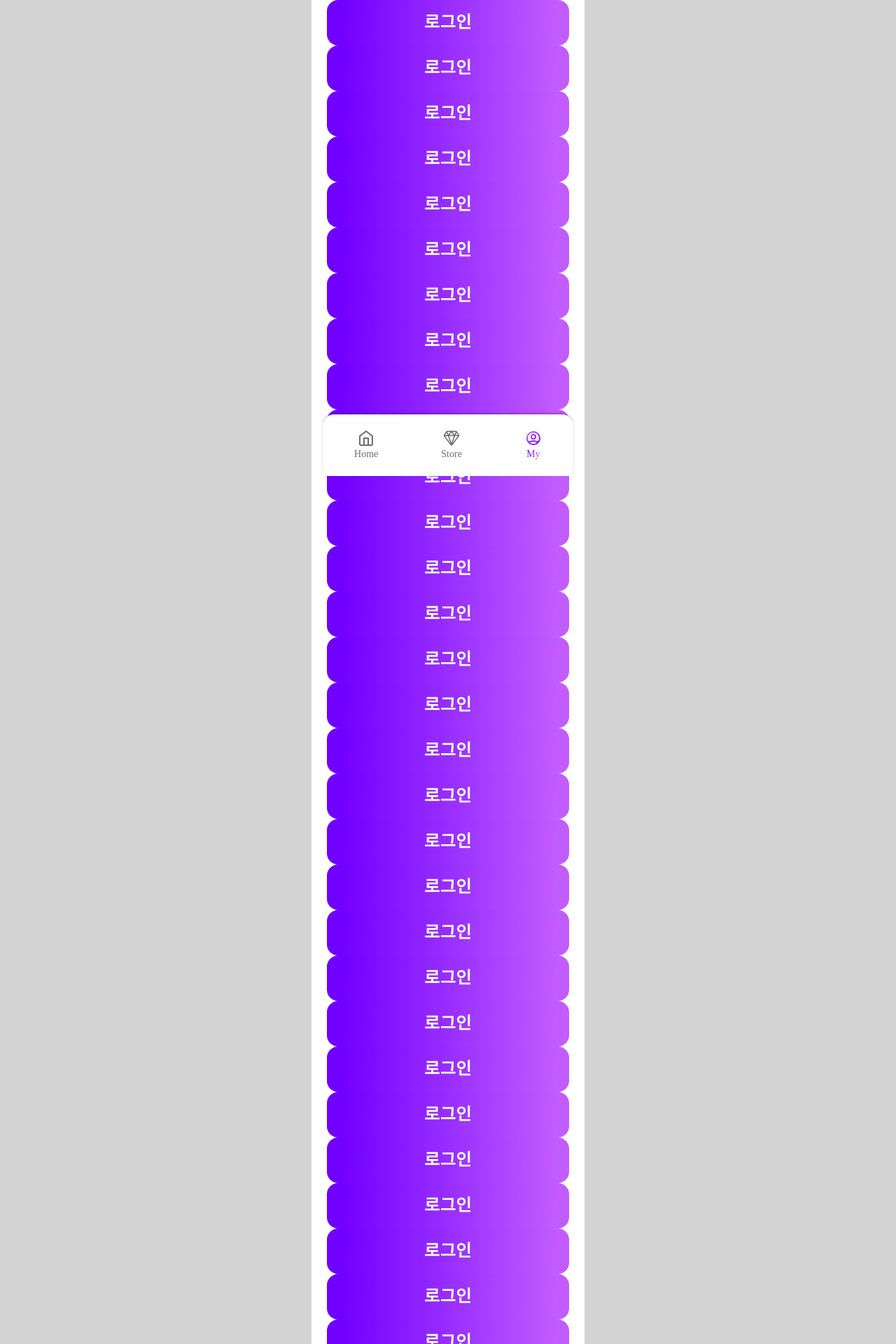
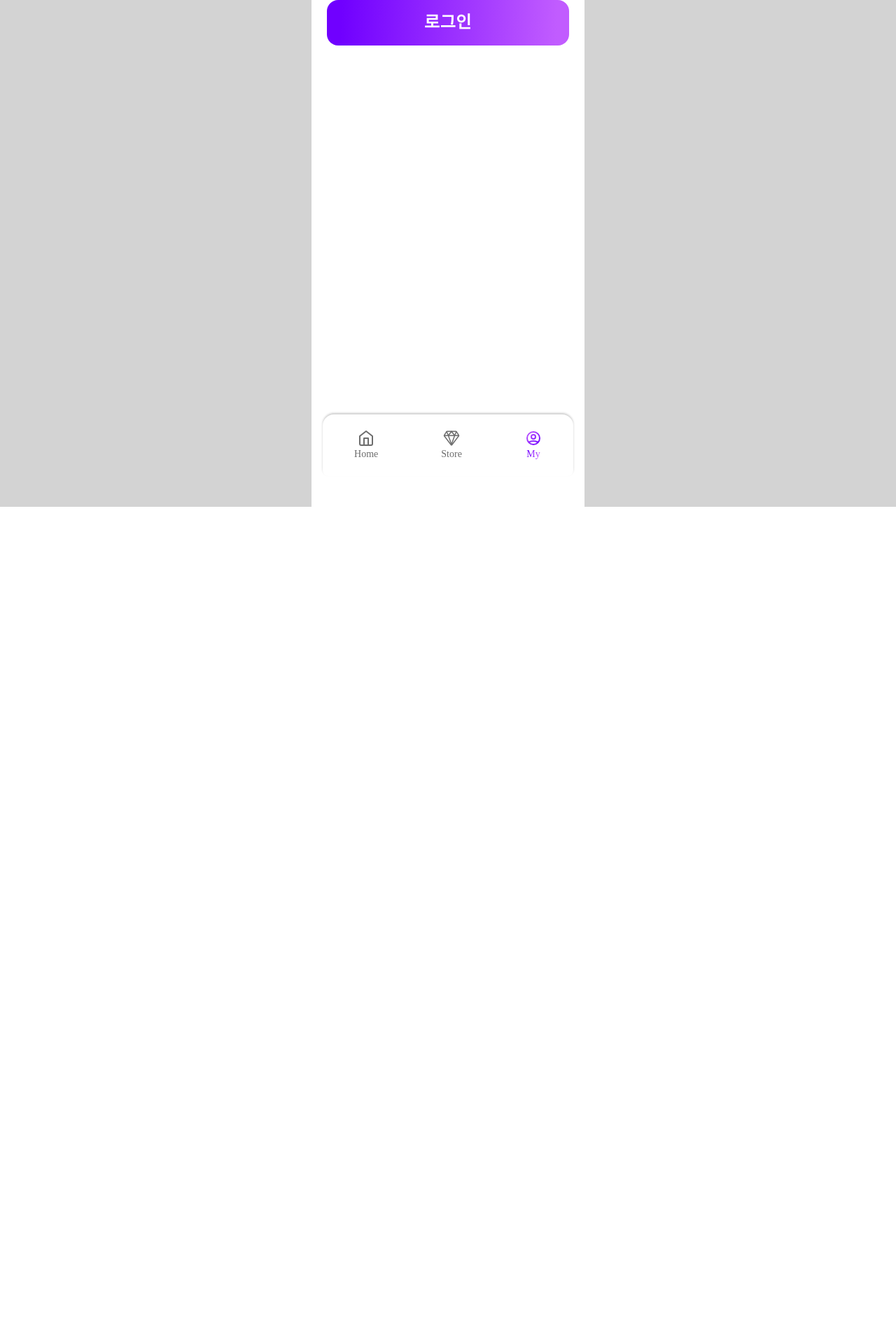
Before and after one commit to Likelion-Inha-10/Duckku-fe, a React (Create React App) app: page / in a window 1280 px wide. Shown: the part 120-2040 px from the top of the page at 70% size. After the commit the page ends 844 px from the top, so only its background shows below. Built offline with nearby package versions, Linux system fonts and the light colour scheme; a web font is replaced by a local one.

Commit message:
chore: Intro 중복 코드 제거

```diff
--- a/src/pages/Intro/index.jsx
+++ b/src/pages/Intro/index.jsx
@@ -13,39 +13,9 @@ const Intro = () => {
   return (
     <>
       <Layout>
-        {/* <Header backWhite back title="회원가입" /> */}
         <ResponsiveHeader back></ResponsiveHeader>
         <Margin height="50" />
 
-        <Button onClick={() => Toast("로그인 되었습니다")}>로그인</Button>
-        <Button onClick={() => Toast("로그인 되었습니다")}>로그인</Button>
-        <Button onClick={() => Toast("로그인 되었습니다")}>로그인</Button>
-        <Button onClick={() => Toast("로그인 되었습니다")}>로그인</Button>
-        <Button onClick={() => Toast("로그인 되었습니다")}>로그인</Button>
-        <Button onClick={() => Toast("로그인 되었습니다")}>로그인</Button>
-        <Button onClick={() => Toast("로그인 되었습니다")}>로그인</Button>
-        <Button onClick={() => Toast("로그인 되었습니다")}>로그인</Button>
-        <Button onClick={() => Toast("로그인 되었습니다")}>로그인</Button>
-        <Button onClick={() => Toast("로그인 되었습니다")}>로그인</Button>
-        <Button onClick={() => Toast("로그인 되었습니다")}>로그인</Button>
-        <Button onClick={() => Toast("로그인 되었습니다")}>로그인</Button>
-        <Button onClick={() => Toast("로그인 되었습니다")}>로그인</Button>
-        <Button onClick={() => Toast("로그인 되었습니다")}>로그인</Button>
-        <Button onClick={() => Toast("로그인 되었습니다")}>로그인</Button>
-        <Button onClick={() => Toast("로그인 되었습니다")}>로그인</Button>
-        <Button onClick={() => Toast("로그인 되었습니다")}>로그인</Button>
-        <Button onClick={() => Toast("로그인 되었습니다")}>로그인</Button>
-        <Button onClick={() => Toast("로그인 되었습니다")}>로그인</Button>
-        <Button onClick={() => Toast("로그인 되었습니다")}>로그인</Button>
-        <Button onClick={() => Toast("로그인 되었습니다")}>로그인</Button>
-        <Button onClick={() => Toast("로그인 되었습니다")}>로그인</Button>
-        <Button onClick={() => Toast("로그인 되었습니다")}>로그인</Button>
-        <Button onClick={() => Toast("로그인 되었습니다")}>로그인</Button>
-        <Button onClick={() => Toast("로그인 되었습니다")}>로그인</Button>
-        <Button onClick={() => Toast("로그인 되었습니다")}>로그인</Button>
-        <Button onClick={() => Toast("로그인 되었습니다")}>로그인</Button>
-        <Button onClick={() => Toast("로그인 되었습니다")}>로그인</Button>
-        <Button onClick={() => Toast("로그인 되었습니다")}>로그인</Button>
         <Button onClick={() => Toast("로그인 되었습니다")}>로그인</Button>
         <Margin height="88" />
         <Footer active="my" />
```
